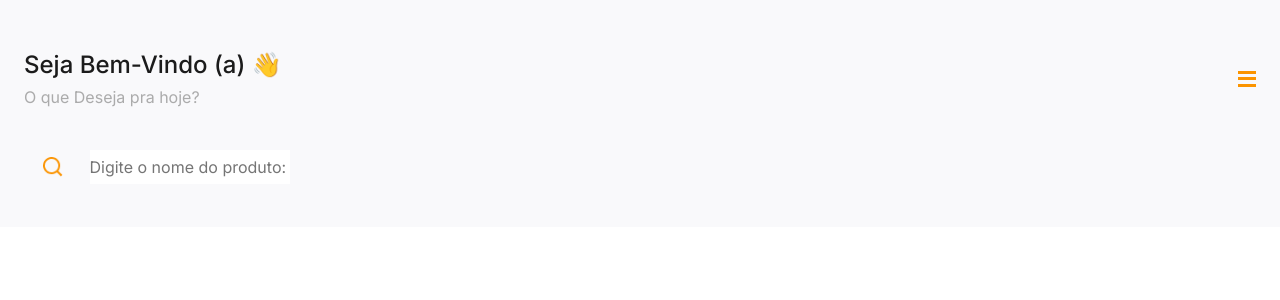
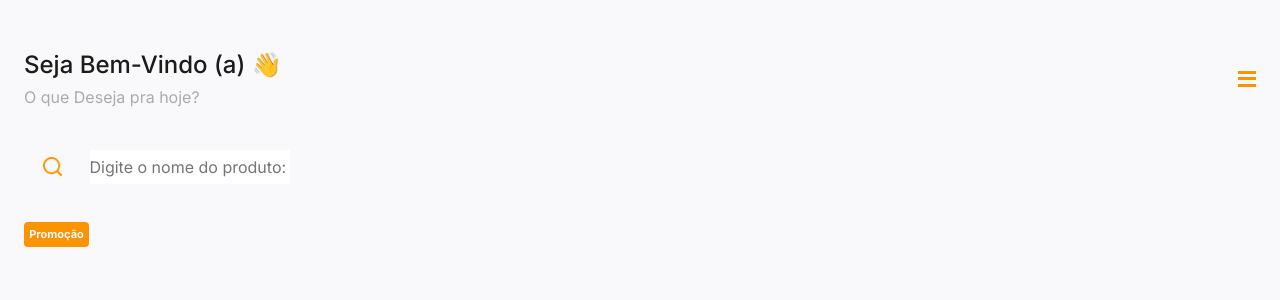
Before and after one commit to GustavoFSProg/v7-delivery-web, a Next.js app: page /1 in a window 1280 px wide. Shown: the top 300 px of the page. Built offline with nearby package versions, Linux system fonts and the light colour scheme.

Commit message:
promocao button

```diff
--- a/pages/[tenant]/index.tsx
+++ b/pages/[tenant]/index.tsx
@@ -17,21 +17,50 @@ const Home: NextPage = () => {
 
           <div className={styles.headerTopRight}>
             <div className={styles.menuButtom}>
-              <div className={styles.menuButtomLines}>
-
-            </div>
-              <div className={styles.menuButtomLines}>
-
-              </div>
-              <div className={styles.menuButtomLines}>
-
-            </div>
+              <div className={styles.menuButtomLines}></div>
+              <div className={styles.menuButtomLines}></div>
+              <div className={styles.menuButtomLines}></div>
             </div>
           </div>
         </div>
         <div className={styles.headerBottom}>
+          <SearchInput />
+        </div>
+        <div className={styles.middleContainer}>
+          <div
+            style={{
+              width: '65px',
+              height: '25px',
+              background: 'rgba(251, 148, 0, 1)',
+              borderRadius: '4px',
+              display: 'flex',
+              alignItems: 'center',
+              justifyContent: 'center'
+            }}
+          >
+            <p
+              style={{
+                // top: '297px',
+                // left: '54px',
+                paddingBottom: '2px',
+                paddingLeft: '3px',
+                paddingRight: '3px',
+                  display: 'flex',
+              alignItems: 'center',
+              justifyContent: 'center',
+                fontFamily: 'Inter',
+                fontWeight: 'bold',
+                color: 'rgba(249, 249, 251, 1)',
+                 width: '49px',
+                height: '12px',
+              fontSize: '11px',
 
-          <SearchInput />
+              }}
+            >
+               Promoção
+            </p>
+
+          </div>
         </div>
       </header>
     </div>
--- a/styles/Home.module.css
+++ b/styles/Home.module.css
@@ -54,8 +54,16 @@
     /* background: orange; */
 }
 
-                                                                                                                                                                                                                                                                                                                                .botao {
-                                                                                                                                                                                                                                                                                                                                  background: green;
+ .middleContainer {
+   width: 380px;
+   height: 190px;
+   /* background: gray; */
+   margin-top: 25px;
+ }
                                                                                                                                                                                                                                                                                                                                   width: 48px;
-                                                                                                                                                                                                                                                                                                                                  height: 48px;
-                                                                                                                                                                                                                                                                                                                                }
+                                                                                                                                                                                                                                                                                                                                                                                                                                                                                                                                                                                                                                                                                                                                                                                                                                                                                                                                                                                                                                                                                                                                                                                                                                                                                                                                        /* height: 48px;
+                                                                                                                                                                                                                                                                                                                                                                                                                                                                                                                                                                                                                                                                                                                                                                                                                                                                                                                                                                                                      .promoP {
+                                                                                                                                                                                                                                                                                                                                                                                                                                                                                                                                                                                                                                                                                                                                                                                                                                                                                                                                                                                                        width: 63px;
+                                                                                                                                                                                                                                                                                                                                                                                                                                                                                                                                                                                                                                                                                                                                                                                                                                                                                                                                                                                                        height: 22px;
+                                                                                                                                                                                                                                                                                                                                                                                                                                                                                                                                                                                                                                                                                                                                                                                                                                                                                                                                                                                                        background: rgba(251, 148, 0, 1);
+                                                                                                                                                                                                                                                                                                                                                                                                                                                                                                                                                                                                                                                                                                                                                                                                                                                                                                                                                                                                      } */
```
